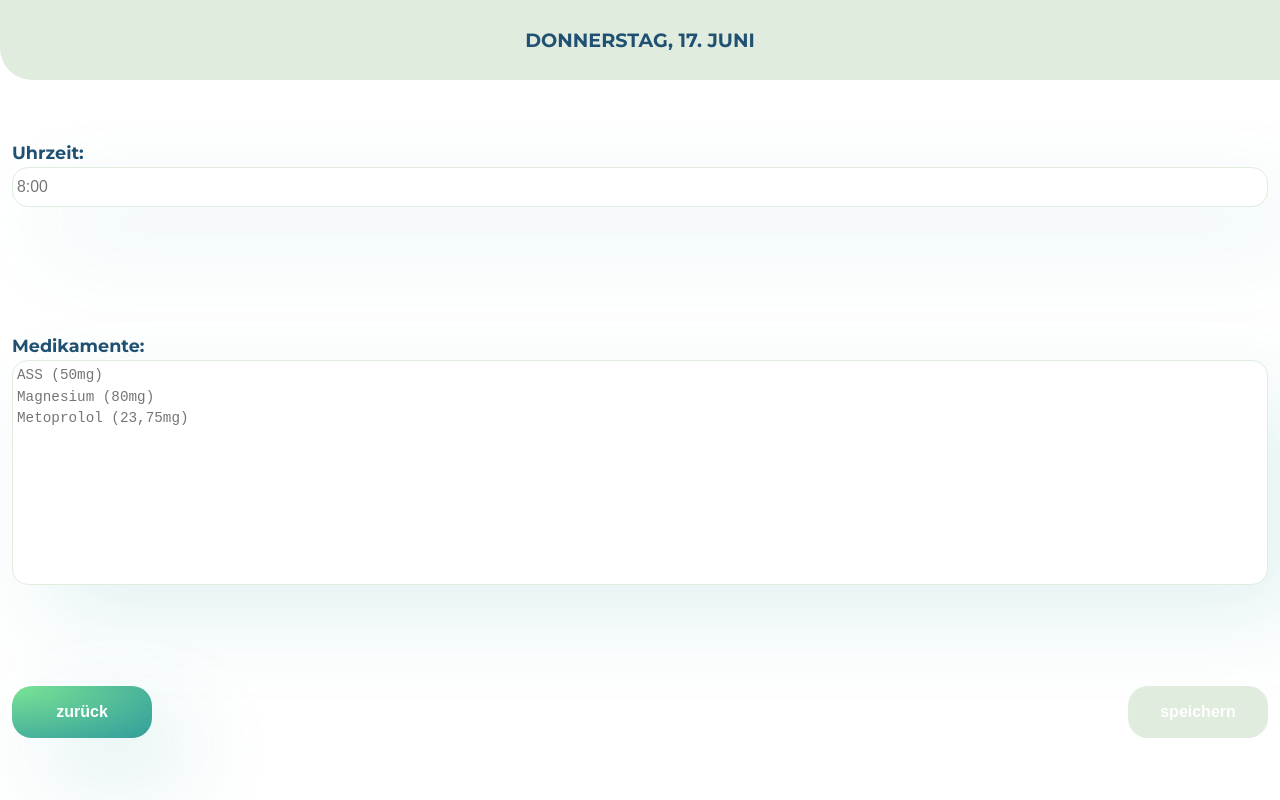
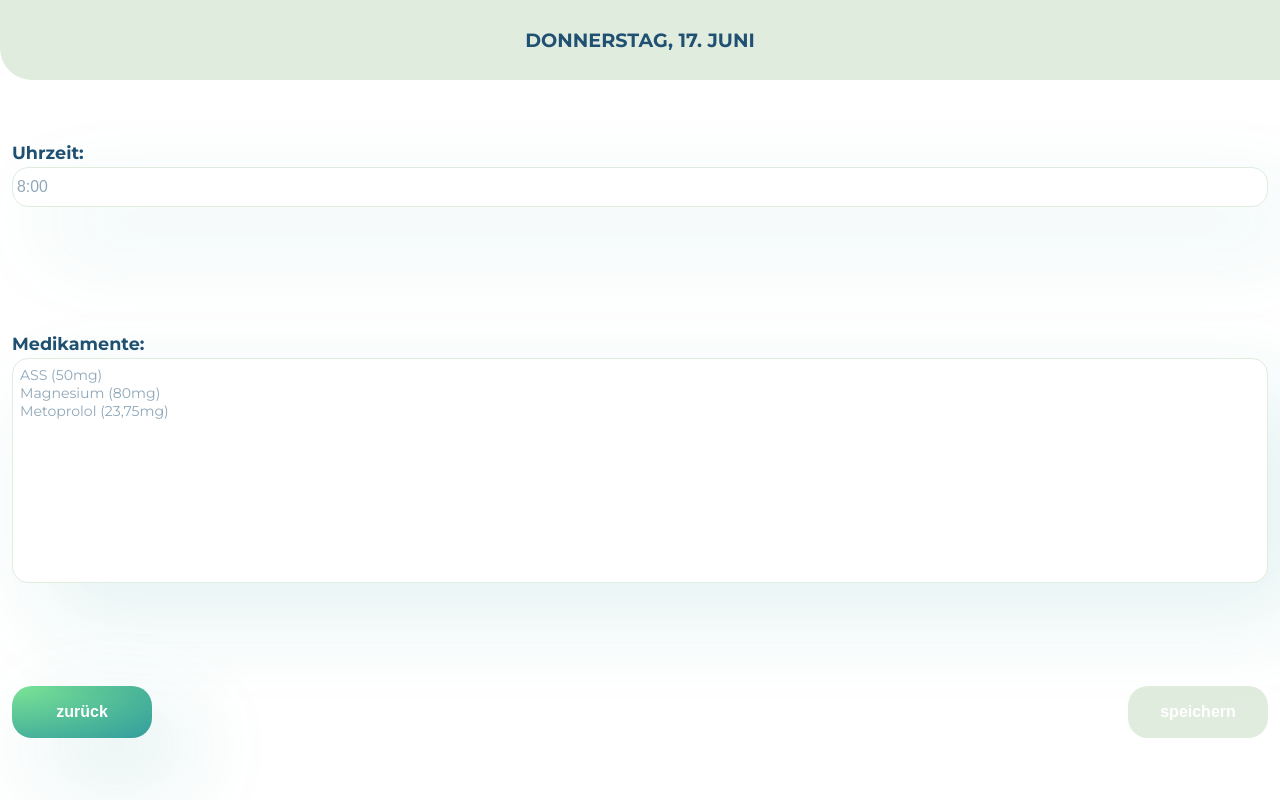
Before and after one commit to anniviz/capstone-project, a React (Create React App) app: page / in a window 1280 px wide. Built offline with nearby package versions, Linux system fonts and the light colour scheme.

Commit message:
Change placeholder for Safari (multiline workaround)

```diff
--- a/src/pages/FormPage.js
+++ b/src/pages/FormPage.js
@@ -51,11 +51,6 @@ export default function FormPage({
     validateTime,
   } = useFormValidation(medGroupInputs)
 
-  const placeholderText = `ASS (50mg)
-Magnesium (80mg)
-Metoprolol (23,75mg)
-`
-
   return (
     <Grid>
       <Header selectedDay={selectedDay} />
@@ -80,13 +75,21 @@ Metoprolol (23,75mg)
         </Label>
         <Label>
           Medikamente:
+          <TextareaWithPlaceholderWrapper>
             <Textarea
               name="meds"
               rows="10"
-            placeholder={placeholderText}
               onChange={handleChange}
               value={medGroupInputs.meds}
             />
+            {medGroupInputs.meds === '' && (
+              <Placeholder>
+                ASS (50mg)
+                <br /> Magnesium (80mg)
+                <br /> Metoprolol (23,75mg)
+              </Placeholder>
+            )}
+          </TextareaWithPlaceholderWrapper>
         </Label>
         <Flexbox>
           <Button onClick={handleBackClick} type="button">
@@ -170,20 +173,43 @@ const Input = styled.input`
   border: 1px solid var(--color-secondary);
   border-color: ${props => props.isTimeValid || 'var(--color-warning)'};
   border-radius: 16px;
+  color: var(--color-primary);
   font-size: 0.9em;
   box-shadow: 34px 34px 89px var(--color-shadow-13);
+
+  &::placeholder {
+    color: var(--color-primary);
+    opacity: 0.5;
+  }
 `
 
 const Textarea = styled.textarea`
+  width: 100%;
   padding: 4px;
   border: 1px solid var(--color-secondary);
   border-radius: 16px;
   overflow: auto;
-  font-size: 1.1em;
+  color: var(--color-primary);
   font-size: 1em;
   line-height: 1.5em;
   resize: none;
   box-shadow: 34px 34px 89px var(--color-shadow-13);
+`
+
+const TextareaWithPlaceholderWrapper = styled.div`
+  position: relative;
+`
+
+const Placeholder = styled.div`
+  opacity: 0.5;
+  position: absolute;
+  top: 0;
+  left: 0;
+  width: 100%;
+  height: 100%;
+  padding: 8px;
+  font-weight: 400;
+  font-size: 0.8em;
 `
 
 const Flexbox = styled.div`
```
Also changed, not shown: 1 other file (tests, documents, lock files or other folders). Lines whose indentation alone changed are shown as unchanged.
